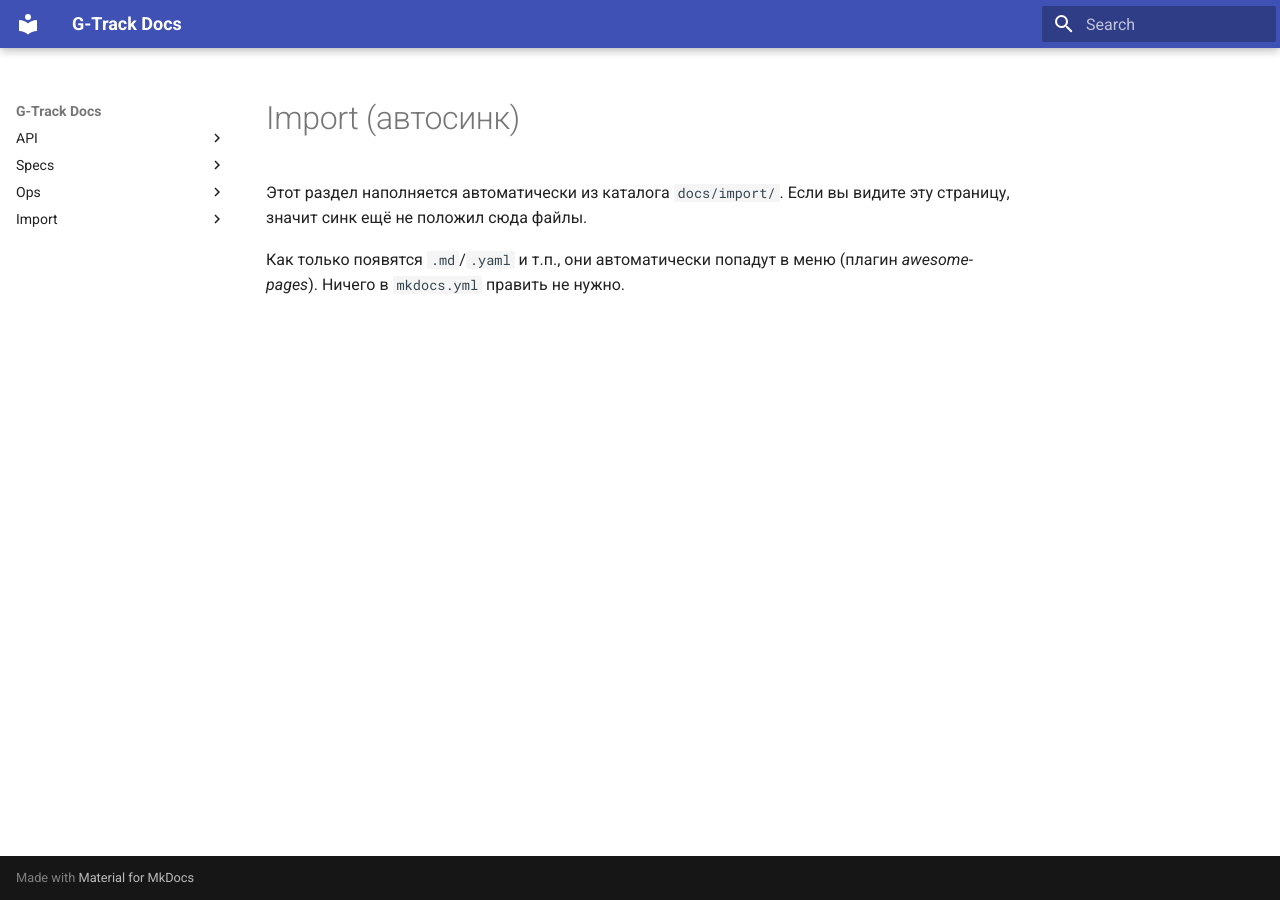
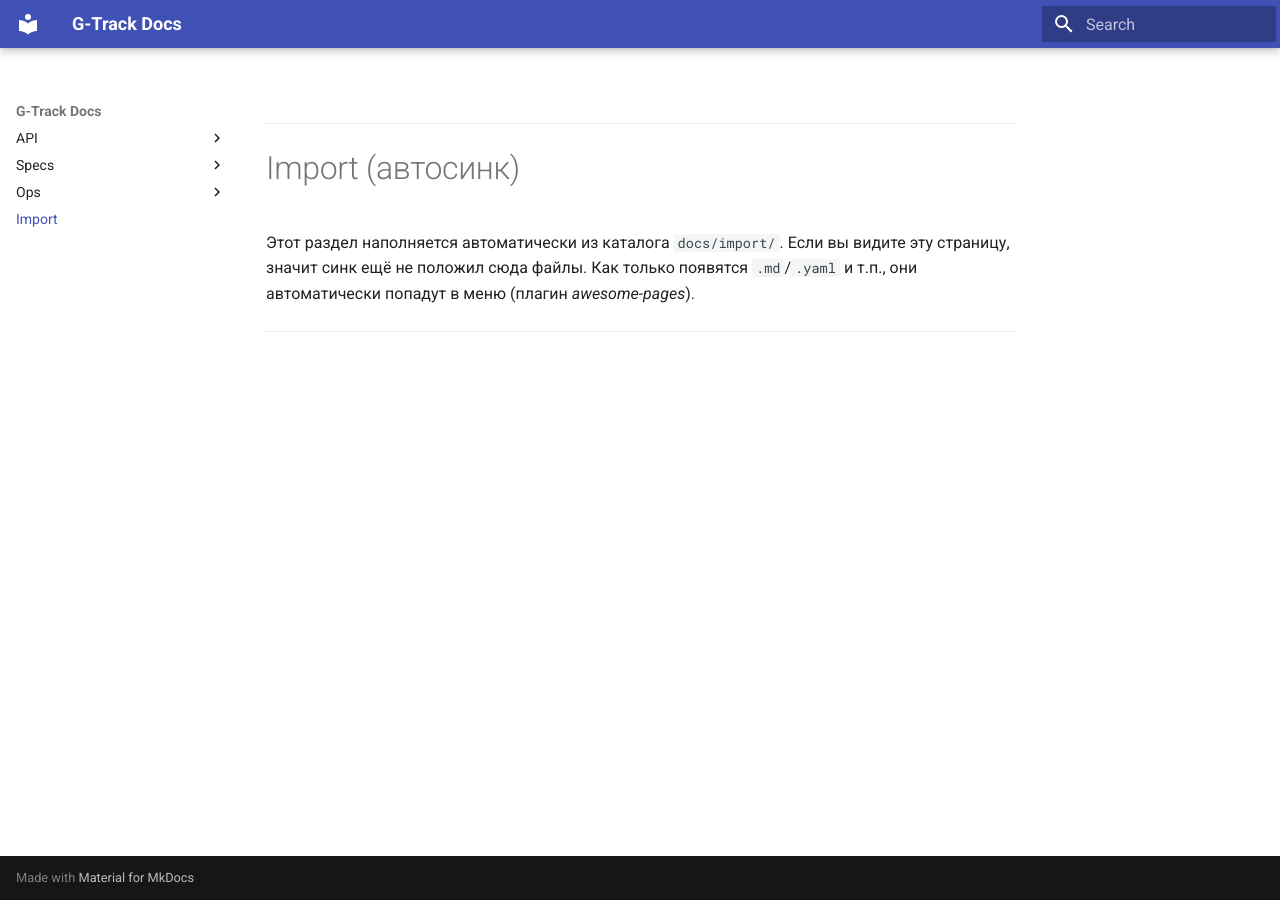
Before and after one commit to tqlismqn/gtrack-docs, an MkDocs documentation site: the page built from docs/import/index.md, in a window 1280 px wide. Built offline with MkDocs 1.6.1 and Material for MkDocs 9.7.7, drawn with Linux system fonts in a browser that asks for light colours.

Commit message:
docs: fix mkdocs.yml nav for Import (use import/index.md); add placeholder page (#77)

```diff
--- a/docs/import/index.md
+++ b/docs/import/index.md
@@ -1,7 +1,8 @@
+---
 # Import (автосинк)
 
 Этот раздел наполняется автоматически из каталога `docs/import/`.
 Если вы видите эту страницу, значит синк ещё не положил сюда файлы.
-
 Как только появятся `.md`/`.yaml` и т.п., они автоматически попадут в меню
-(плагин *awesome-pages*). Ничего в `mkdocs.yml` править не нужно.
+(плагин *awesome-pages*).
+---
--- a/mkdocs.yml
+++ b/mkdocs.yml
@@ -27,5 +27,4 @@ nav:
   - Ops:
       - CI:
           - Offline PyPI: ops/CI/offline-pip.md
-  - Import:
-      - import/
+  - Import: import/index.md
```
